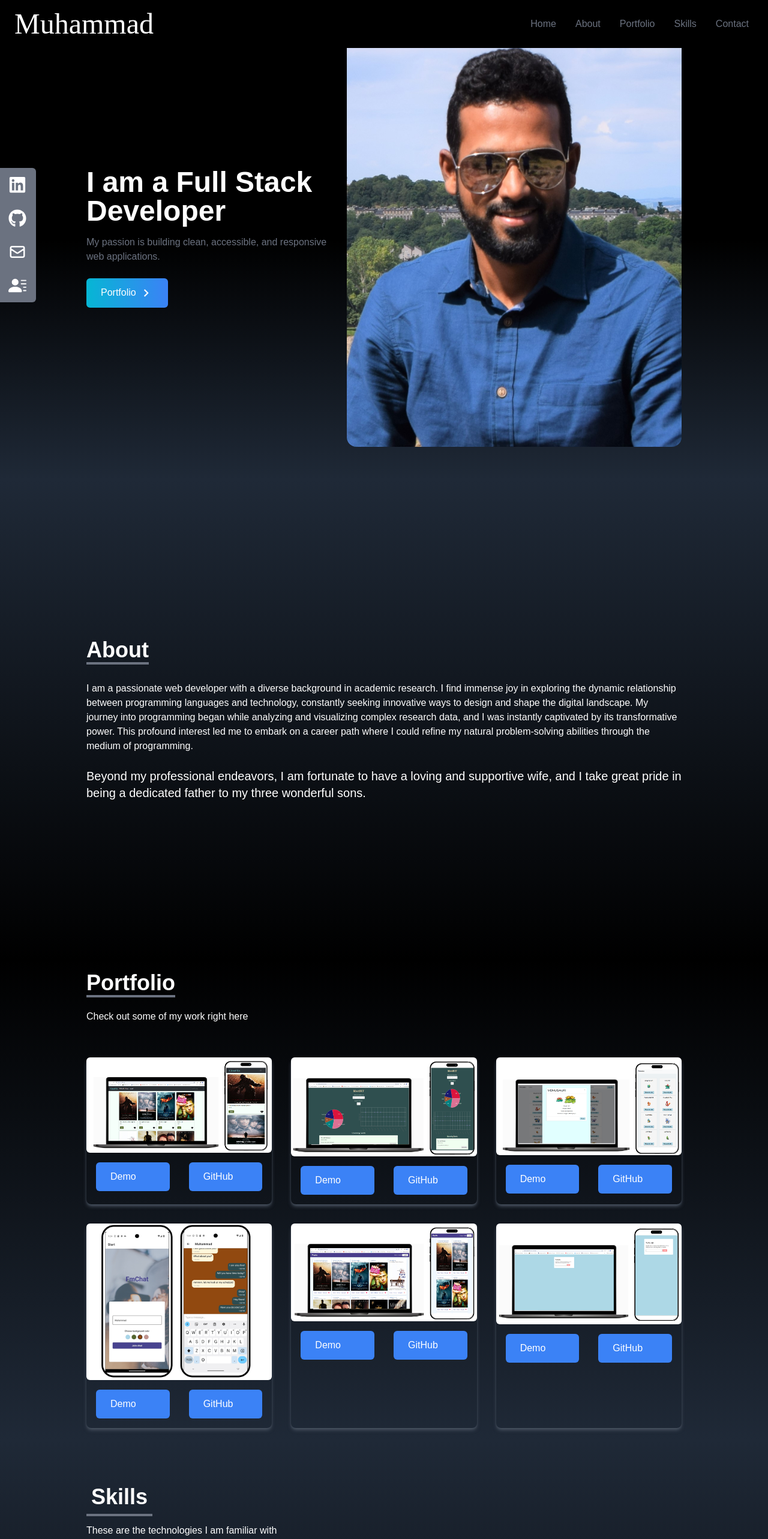
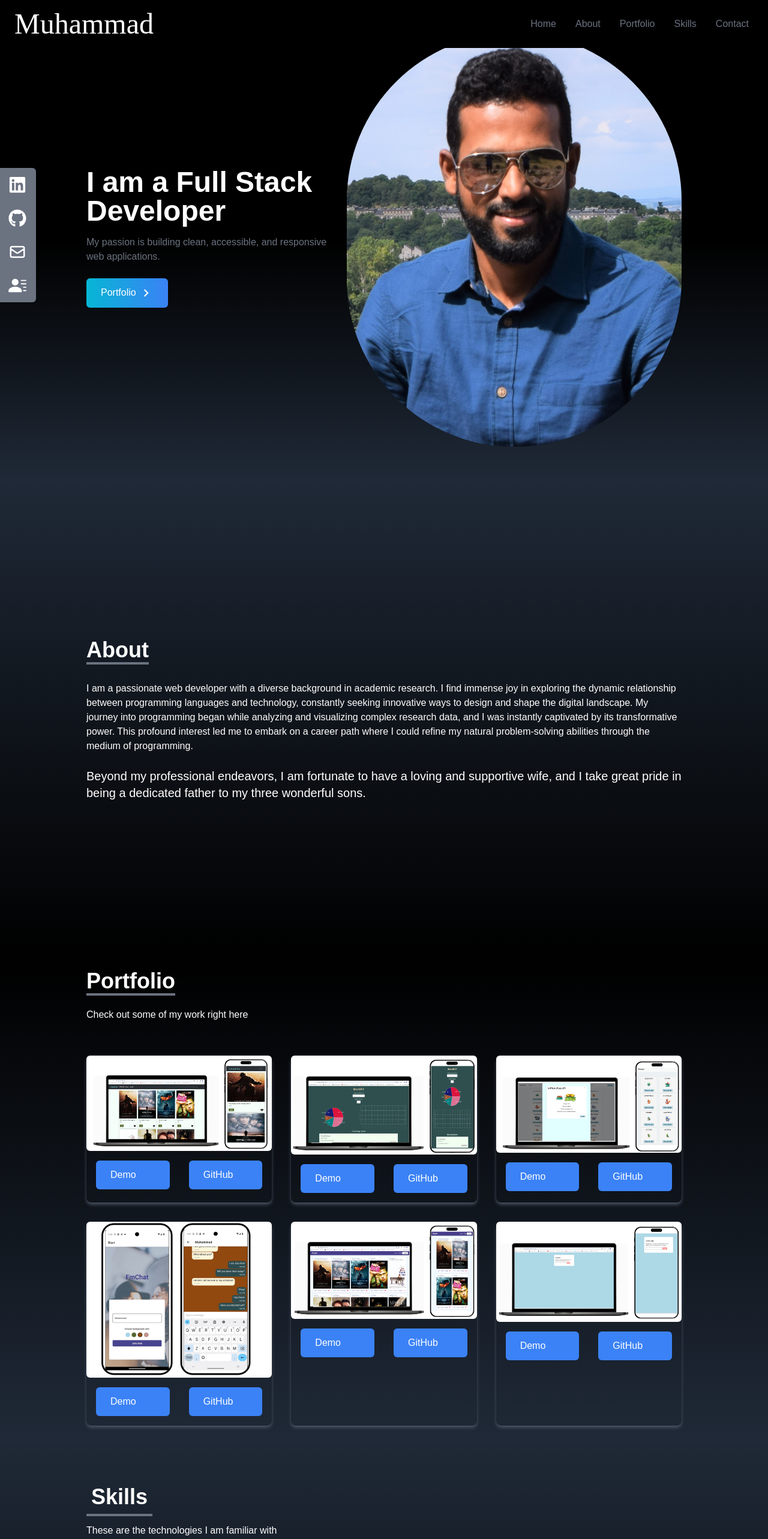
Before and after one commit to MSIlam/my-react-portfolio, a React (Create React App) app: page / in a window 1280 px wide. Shown: the top 2566 px of the page at 60% size. Built offline with nearby package versions, Linux system fonts and the light colour scheme.

Commit message:
Updated (image removed due to slow fetching from API)

```diff
--- a/src/App.js
+++ b/src/App.js
@@ -10,11 +10,36 @@ function App() {
   return (
     <div>
       <NavBar />
-      <Home />
-      <About />
-      <Portfolio />
-      <Skills />
-      <Contact />
+      <div
+        name="home"
+        className="h-screen w-full bg-gradient-to-b from-black via-black to-gray-800"
+      >
+        <Home />
+      </div>
+      <div
+        name="about"
+        className="w-full h-screen bg-gradient-to-b from-gray-800 to-black text-white"
+      >
+        <About />
+      </div>
+      <div
+        name="portfolio"
+        className="bg-gradient-to-b from-black to-gray-800 w-full text-white md:h-screen"
+      >
+        <Portfolio />
+      </div>
+      <div
+        name="skills"
+        className="bg-gradient-to-b from-gray-800 to-black w-full h-screen"
+      >
+        <Skills />
+      </div>
+      <div
+        name="contact"
+        className="w-full h-screen bg-gradient-to-b from-black to-gray-800 p-4 text-white"
+      >
+        <Contact />
+      </div>
       <SocialLinks />
     </div>
   );
--- a/src/components/About.jsx
+++ b/src/components/About.jsx
@@ -2,10 +2,10 @@ import React from "react";
 
 const About = () => {
   return (
-    <div
-      name="about"
-      className="w-full h-screen bg-gradient-to-b from-gray-800 to-black text-white"
-    >
+    // <div
+    //   name="about"
+    //   className="w-full h-screen bg-gradient-to-b from-gray-800 to-black text-white"
+    // >
     <div className="max-w-screen-lg p-4 mx-auto flex flex-col justify-center w-full h-full">
       <div className="pb-8">
         <p className="text-4xl font-bold inline border-b-4 border-gray-500">
@@ -17,11 +17,10 @@ const About = () => {
         research. I find immense joy in exploring the dynamic relationship
         between programming languages and technology, constantly seeking
         innovative ways to design and shape the digital landscape. My journey
-          into programming began while analyzing and visualizing complex
-          research data, and I was instantly captivated by its transformative
-          power. This profound interest led me to embark on a career path where
-          I could refine my natural problem-solving abilities through the medium
-          of programming.
+        into programming began while analyzing and visualizing complex research
+        data, and I was instantly captivated by its transformative power. This
+        profound interest led me to embark on a career path where I could refine
+        my natural problem-solving abilities through the medium of programming.
       </p>
       <br />
       <p className="text-xl">
@@ -30,7 +29,7 @@ const About = () => {
         my three wonderful sons.
       </p>
     </div>
-    </div>
+    // </div>
   );
 };
 
--- a/src/components/Contact.jsx
+++ b/src/components/Contact.jsx
@@ -2,10 +2,10 @@ import React from "react";
 
 const Contact = () => {
   return (
-    <div
-      name="contact"
-      className="w-full h-screen bg-gradient-to-b from-black to-gray-800 p-4 text-white"
-    >
+    // <div
+    //   name="contact"
+    //   className="w-full h-screen bg-gradient-to-b from-black to-gray-800 p-4 text-white"
+    // >
     <div className="flex flex-col p-4 justify-center max-w-screen-lg mx-auto h-full">
       <div className="pb-8">
         <p className="text-4xl font-bold inline border-b-4 border-gray-500">
@@ -40,12 +40,12 @@ const Contact = () => {
           ></textarea>
 
           <button className="text-white bg-gradient-to-b from-cyan-500 to-blue-500 px-6 py-3 my-8 mx-auto flex items-center rounded-md hover:scale-110 duration-300">
-              Let's talk
+            Submit
           </button>
         </form>
       </div>
     </div>
-    </div>
+    // </div>
   );
 };
 
--- a/src/components/Home.jsx
+++ b/src/components/Home.jsx
@@ -5,10 +5,10 @@ import { Link } from "react-scroll";
 
 const Home = () => {
   return (
-    <div
-      name="home"
-      className="h-screen w-full bg-gradient-to-b from-black via-black to-gray-800"
-    >
+    // <div
+    //   name="home"
+    //   className="h-screen w-full bg-gradient-to-b from-black via-black to-gray-800"
+    // >
     <div className="max-w-screen-lg mx-auto flex flex-col items-center justify-center h-full px-4 md:flex-row">
       <div className="flex flex-col justify-center h-full">
         <h2 className="text-4xl sm:text-5xl font-bold text-white">
@@ -38,11 +38,11 @@ const Home = () => {
         <img
           src={myPhoto}
           alt="my profile"
-            className="rounded-2xl mx-auto w-2/3 md:w-full"
+          className="rounded-full mx-auto w-2/3 md:w-full"
         />
       </div>
     </div>
-    </div>
+    // </div>
   );
 };
 
--- a/src/components/Portfolio.jsx
+++ b/src/components/Portfolio.jsx
@@ -117,8 +117,8 @@ const Portfolio = () => {
 
   return (
     <div
-      name="portfolio"
-      className="bg-gradient-to-b from-black to-gray-800 w-full text-white md:h-screen"
+    // name="portfolio"
+    // className="bg-gradient-to-b from-black to-gray-800 w-full text-white md:h-screen"
     >
       <div className="max-w-screen-lg p-4 mx-auto flex flex-col justify-center w-full h-full">
         <div className="pb-8">
--- a/src/components/Skills.jsx
+++ b/src/components/Skills.jsx
@@ -69,10 +69,10 @@ const Skills = () => {
   ];
 
   return (
-    <div
-      name="skills"
-      className="bg-gradient-to-b from-gray-800 to-black w-full h-screen"
-    >
+    // <div
+    //   name="skills"
+    //   className="bg-gradient-to-b from-gray-800 to-black w-full h-screen"
+    // >
     <div className="max-w-screen-lg mx-auto p-4 flex flex-col justify-center w-full h-full text-white">
       <div>
         <p className="text-4xl font-bold border-b-4 border-gray-500 p-2 inline">
@@ -93,7 +93,7 @@ const Skills = () => {
         ))}
       </div>
     </div>
-    </div>
+    // </div>
   );
 };
 
```
Lines whose indentation alone changed are shown as unchanged.
